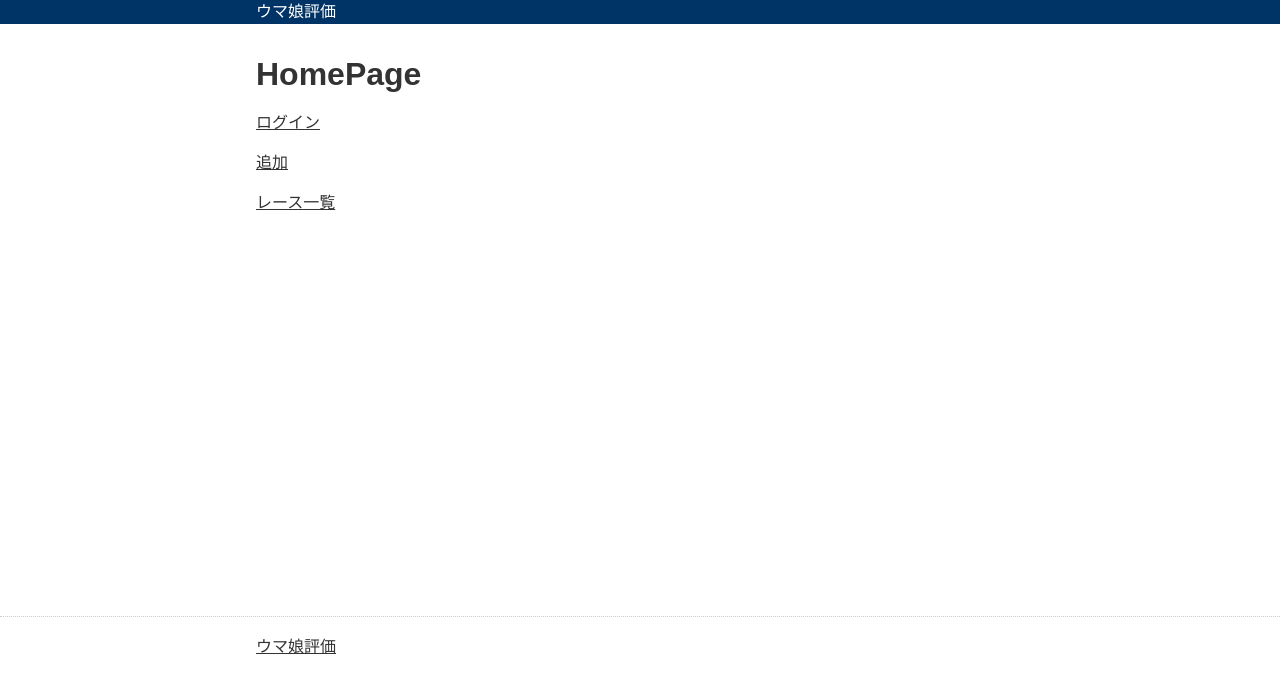
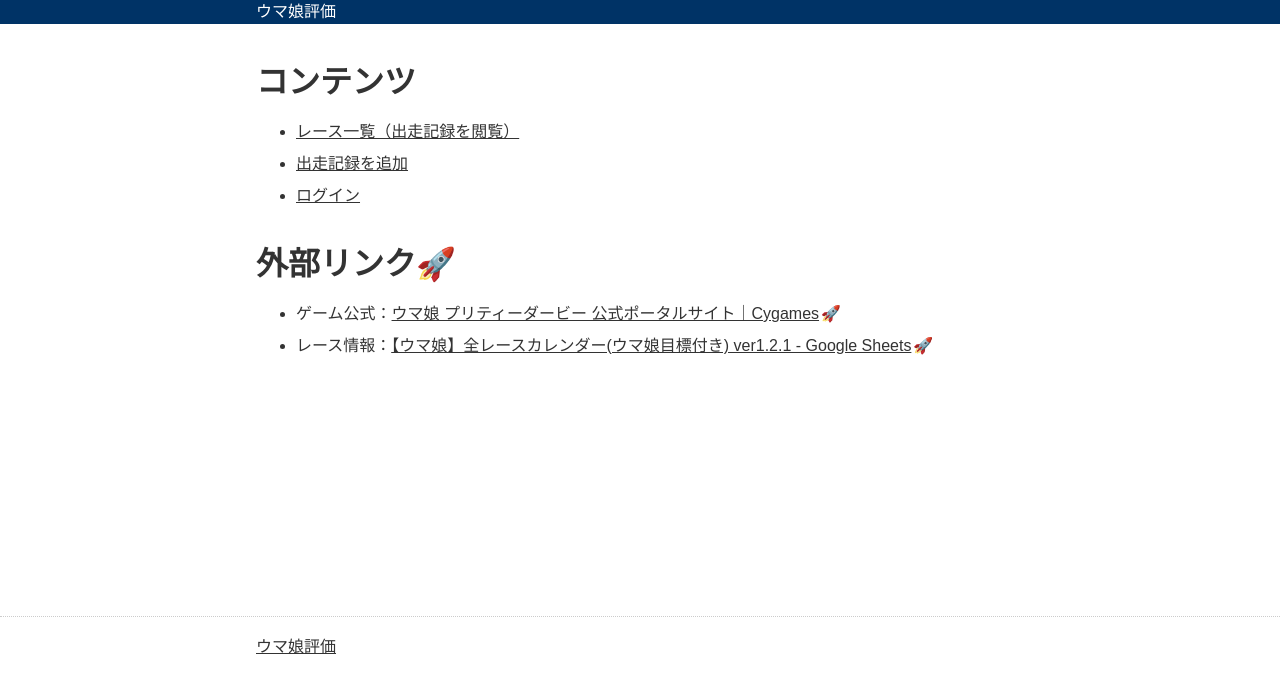
Before and after one commit to ginpei/umamusume-status-ranks, a React (Create React App) app: page / in a window 1280 px wide. Shown: the top 692 px of the page. Built offline with nearby package versions, Linux system fonts and the light colour scheme; no server answers; what @adobe/react-spectrum would draw is missing.

Commit message:
feat: 🎸 links

```diff
--- a/src/ui/screens/home/HomePage.tsx
+++ b/src/ui/screens/home/HomePage.tsx
@@ -7,16 +7,37 @@ import { registerPagePath } from "../register/RegisterPage";
 export const HomePage: React.FC = () => {
   return (
     <BasicLayout title="ウマ娘評価">
-      <h1>HomePage</h1>
-      <p>
-        <Link to={loginPagePath()}>ログイン</Link>
-      </p>
-      <p>
-        <Link to={registerPagePath()}>追加</Link>
-      </p>
-      <p>
-        <Link to={raceListPagePath()}>レース一覧</Link>
-      </p>
+      <h1>コンテンツ</h1>
+      <ul>
+        <li>
+          <Link to={raceListPagePath()}>レース一覧（出走記録を閲覧）</Link>
+        </li>
+        <li>
+          <Link to={registerPagePath()}>出走記録を追加</Link>
+        </li>
+        <li>
+          <Link to={loginPagePath()}>ログイン</Link>
+        </li>
+      </ul>
+      <h1>外部リンク🚀</h1>
+      <ul>
+        <li>
+          ゲーム公式：
+          <a href="https://umamusume.jp/" target="_blank">
+            ウマ娘 プリティーダービー 公式ポータルサイト｜Cygames
+          </a>
+        </li>
+        <li>
+          レース情報：
+          <a
+            href="https://docs.google.com/spreadsheets/d/1iNbk3SnfOGxE1NE-FYXQCK6DQ0VrAE2REVRbZ488CjY/edit#gid=360769166"
+            target="_blank"
+          >
+            【ウマ娘】全レースカレンダー(ウマ娘目標付き) ver1.2.1 - Google
+            Sheets
+          </a>
+        </li>
+      </ul>
     </BasicLayout>
   );
 };
```
